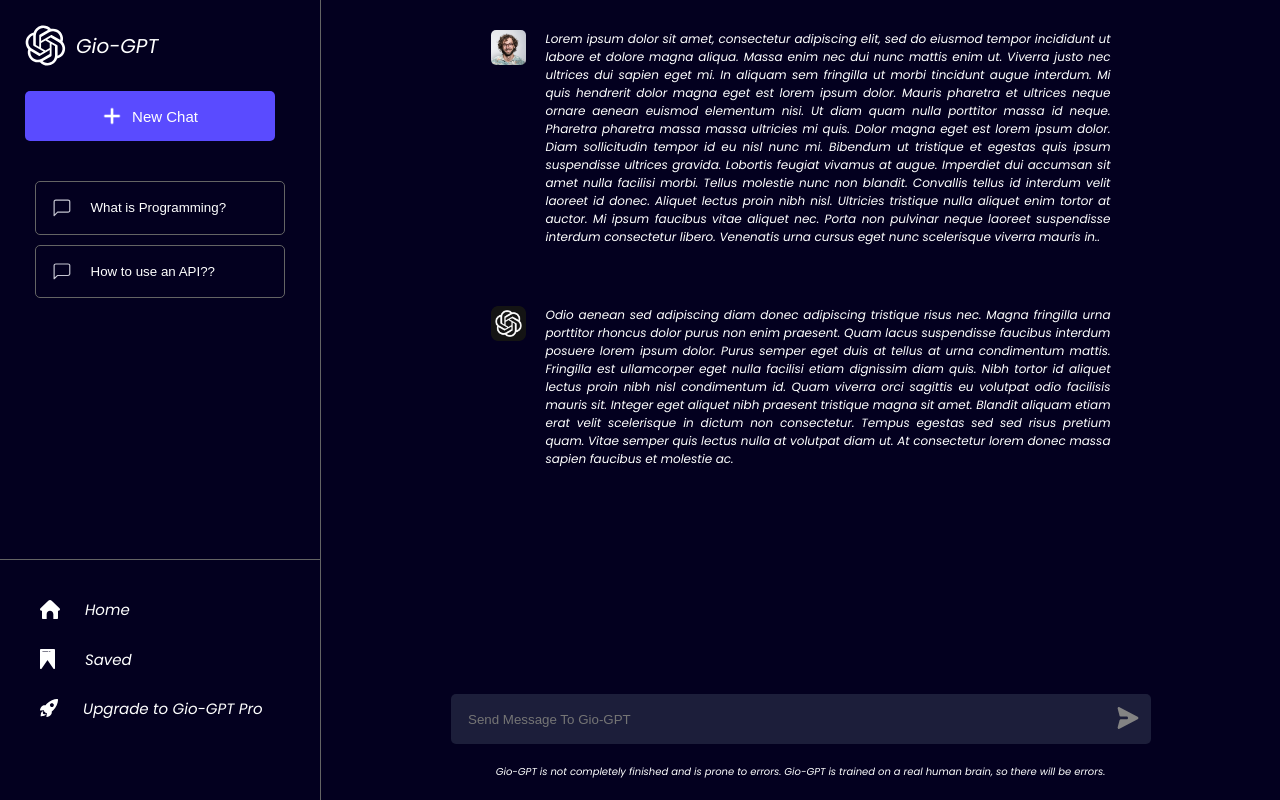
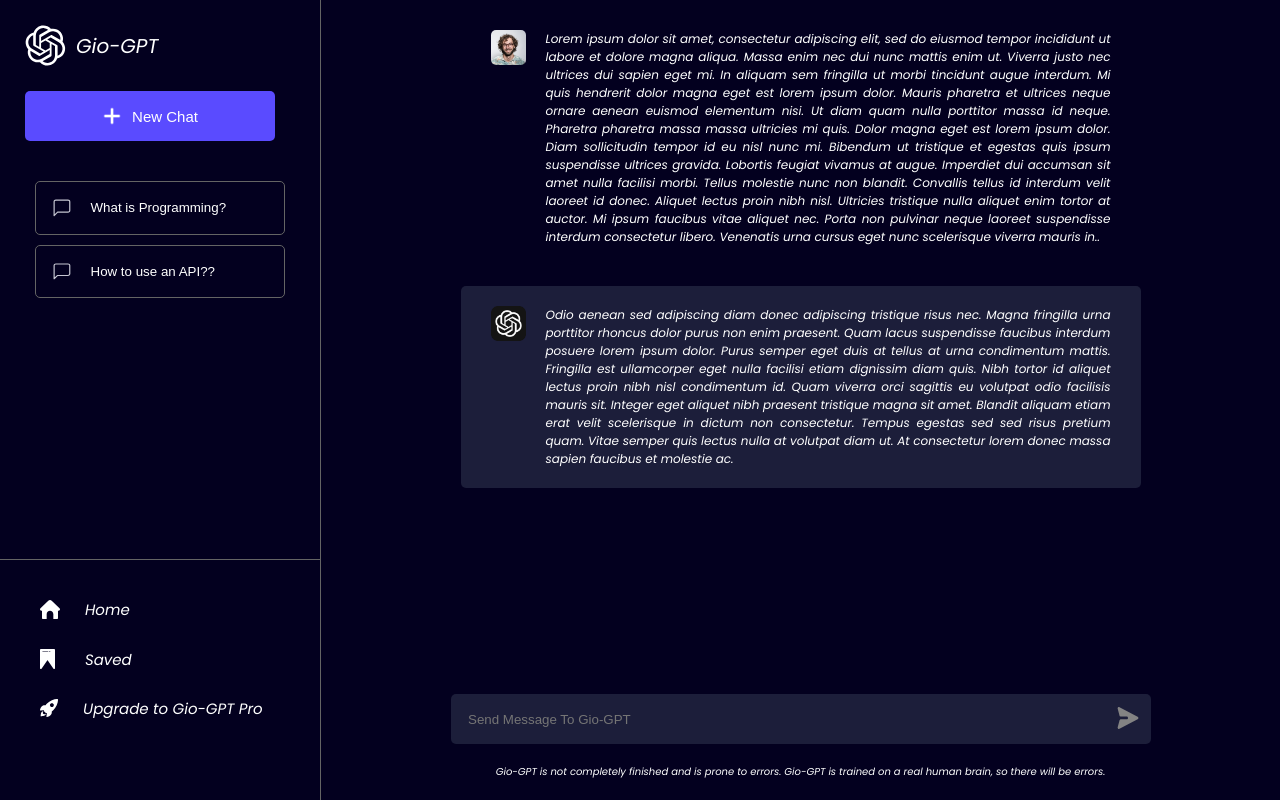
Before and after one commit to giogarcia13/gio-gpt, a React (Create React App) app: page / in a window 1280 px wide. Built offline with nearby package versions, Linux system fonts and the light colour scheme.

Commit message:
fixed json isssue keep @ 3.3.0 dont change or else it will break

```diff
--- a/package.json
+++ b/package.json
@@ -6,6 +6,7 @@
     "@testing-library/jest-dom": "^5.17.0",
     "@testing-library/react": "^13.4.0",
     "@testing-library/user-event": "^13.5.0",
+    "openai": "^3.3.0",
     "react": "^18.2.0",
     "react-dom": "^18.2.0",
     "react-scripts": "5.0.1",
--- a/src/App.css
+++ b/src/App.css
@@ -145,6 +145,12 @@ body{
     border-radius: 0.5rem;
 }
 
+.bot {
+    background: rgb(28, 30, 58, 1);
+    width: fit-content;
+    border-radius: 0.5rem;
+}
+
 .chatfooter {
     margin-top: auto;
     width: 100%;
--- a/src/App.js
+++ b/src/App.js
@@ -1,5 +1,5 @@
-import React from 'react';
 import './App.css';
+import React, { useState } from 'react';
 import gptlogo from './assets/chatgpt.svg';
 import addBtn from './assets/add-30.png';
 import msgIcon from './assets/message.svg';
@@ -9,8 +9,16 @@ import rocket from './assets/rocket.svg';
 import sendBtn from './assets/send.svg';
 import userIcon from './assets/user-icon.png';
 import gptImgLogo from './assets/chatgptLogo.png';
+import { sendMsgToOpenAI } from './openai';
 
 function App() {
+  const [input, setInput] = useState("");
+
+  const handleSend = async () => {
+    const res = await sendMsgToOpenAI(input);
+    console.log(res);
+  }
+
   return (
     <div className="App">
       <div className='sideBar'>
@@ -33,13 +41,13 @@ function App() {
           <div className='chat'>
             <img className="chatImg" src={userIcon} alt="" /><p className='txt'>Lorem ipsum dolor sit amet, consectetur adipiscing elit, sed do eiusmod tempor incididunt ut labore et dolore magna aliqua. Massa enim nec dui nunc mattis enim ut. Viverra justo nec ultrices dui sapien eget mi. In aliquam sem fringilla ut morbi tincidunt augue interdum. Mi quis hendrerit dolor magna eget est lorem ipsum dolor. Mauris pharetra et ultrices neque ornare aenean euismod elementum nisi. Ut diam quam nulla porttitor massa id neque. Pharetra pharetra massa massa ultricies mi quis. Dolor magna eget est lorem ipsum dolor. Diam sollicitudin tempor id eu nisl nunc mi. Bibendum ut tristique et egestas quis ipsum suspendisse ultrices gravida. Lobortis feugiat vivamus at augue. Imperdiet dui accumsan sit amet nulla facilisi morbi. Tellus molestie nunc non blandit. Convallis tellus id interdum velit laoreet id donec. Aliquet lectus proin nibh nisl. Ultricies tristique nulla aliquet enim tortor at auctor. Mi ipsum faucibus vitae aliquet nec. Porta non pulvinar neque laoreet suspendisse interdum consectetur libero. Venenatis urna cursus eget nunc scelerisque viverra mauris in..</p>
           </div>
-          <div className='chat'>
+          <div className='chat bot'>
             <img className="chatImg" src={gptImgLogo} alt="" /><p className='txt'>Odio aenean sed adipiscing diam donec adipiscing tristique risus nec. Magna fringilla urna porttitor rhoncus dolor purus non enim praesent. Quam lacus suspendisse faucibus interdum posuere lorem ipsum dolor. Purus semper eget duis at tellus at urna condimentum mattis. Fringilla est ullamcorper eget nulla facilisi etiam dignissim diam quis. Nibh tortor id aliquet lectus proin nibh nisl condimentum id. Quam viverra orci sagittis eu volutpat odio facilisis mauris sit. Integer eget aliquet nibh praesent tristique magna sit amet. Blandit aliquam etiam erat velit scelerisque in dictum non consectetur. Tempus egestas sed sed risus pretium quam. Vitae semper quis lectus nulla at volutpat diam ut. At consectetur lorem donec massa sapien faucibus et molestie ac.</p>
           </div>
         </div>
         <div className='chatfooter'>
           <div className='inp'>
-            <input type='text' placeholder='Send Message To Gio-GPT' /><button className="send"><img src={sendBtn} alt="Send"/></button>
+            <input type='text' placeholder='Send Message To Gio-GPT' value={input} onChange={(e)=>{setInput(e.target.value)}} /><button className="send" onClick={handleSend}><img src={sendBtn} alt="Send"/></button>
           </div>
           <p>Gio-GPT is not completely finished and is prone to errors. Gio-GPT is trained on a real human brain, so there will be errors.</p>
         </div>
--- /dev/null
+++ b/src/openai.js
@@ -0,0 +1,17 @@
+const { Configuration, OpenAIApi } = require('openai');
+
+const configuration = new Configuration({ apikey: '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' });
+const openai = new OpenAIApi(configuration);
+
+export async function sendMsgToOpenAI(message) {
+    const res = await openai.createCompletion({
+        model: 'text-davinci-003',
+        prompt: message,
+        temperature: 0.7,
+        max_tokens: 256,
+        top_p: 1,
+        frequency_penalty: 0,
+        presence_penalty: 0
+    });
+    return res.data.choices[0].text;
+}
```
Also changed, not shown: 1 other file (tests, documents, lock files or other folders).
